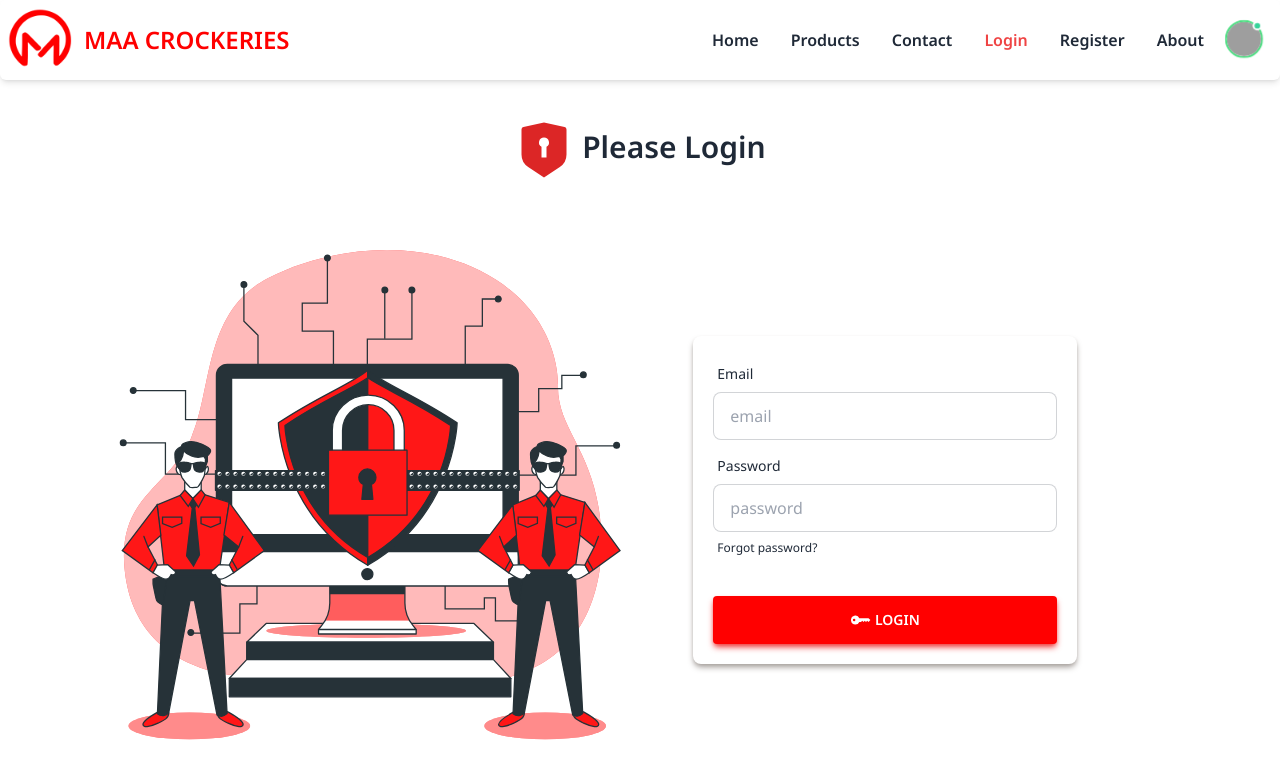
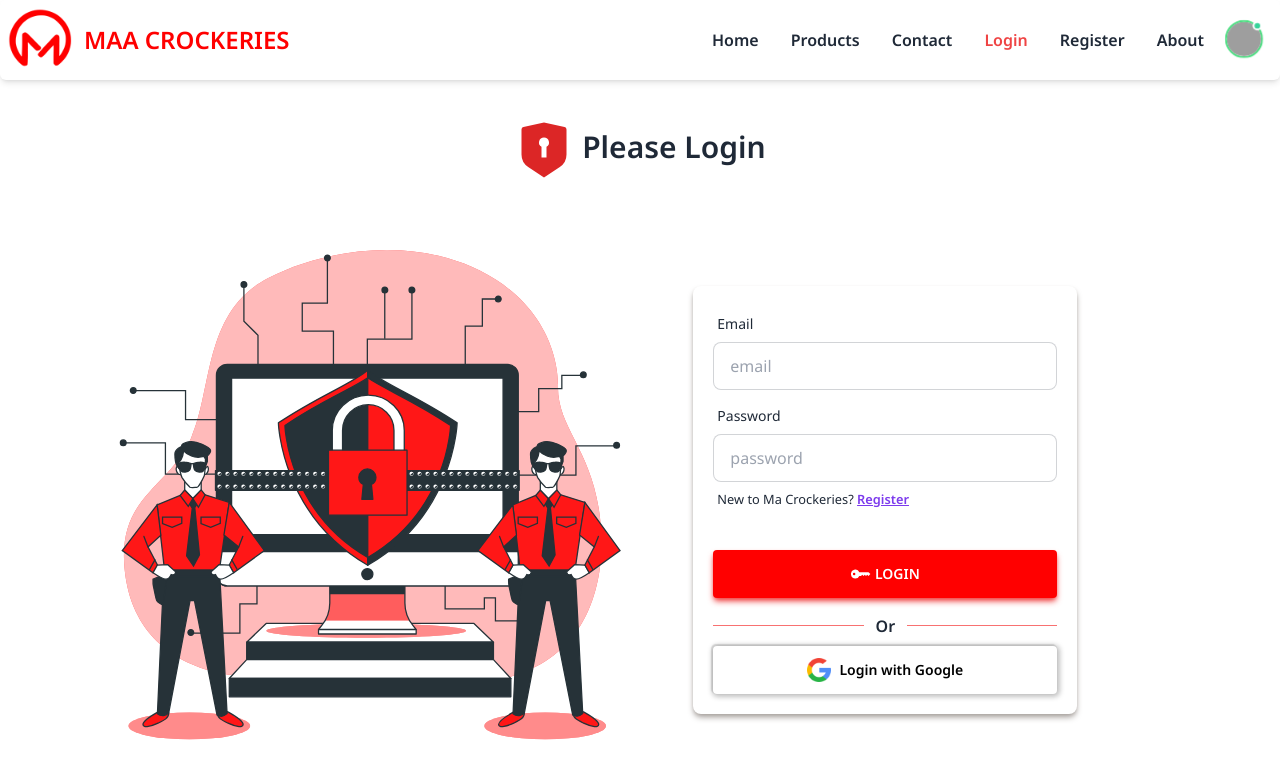
Before and after one commit to developer-shourav/MAA-CROCKERIES, a React (Vite) app: page /login in a window 1280 px wide. Shown: the top 778 px of the page. Built offline with nearby package versions, Linux system fonts and the light colour scheme; grey boxes are pictures that could not be loaded.

Commit message:
google button added

```diff
--- a/src/index.css
+++ b/src/index.css
@@ -43,3 +43,10 @@
    height: 100%;
    object-fit: cover;
  }
+
+  .card-gb{
+    background-color: rgba(241, 241, 241, 0.575);
+  }
+ .google-btn-shadow{
+  box-shadow: 1px 1px 5px 2px #14141442, -1px -1px 1px 1px rgba(0, 0, 0, 0.123);
+ }
--- a/src/pages/Login/Login.jsx
+++ b/src/pages/Login/Login.jsx
@@ -2,6 +2,8 @@
 import { BsKeyFill } from "react-icons/bs";
 import LoginImg from "../../assets/svg/login.svg";
 import { RiShieldKeyholeFill } from "react-icons/ri";
+import { Link } from 'react-router-dom';
+import GoogleImg from '../../assets/icons/goole.png';
 const Login = () => {
     return (
         <div className='container mx-auto'>
@@ -30,13 +32,17 @@
           </label>
           <input type="text" placeholder="password" className="input input-bordered" />
           <label className="label">
-            <a href="#" className="label-text-alt link link-hover">Forgot password?</a>
+            <small>New to Ma Crockeries? <Link to="/register" className='text-violet-600 font-bold underline'> Register</Link></small>
           </label>
         </div>
         <div className="form-control mt-6">
           <button  style={{ background: "red" }}
               className="btn rounded border-0 shadow-red-500 shadow-md"> <BsKeyFill className='me-1 text-xl'/> Login </button>
         </div>
+        <div className='flex justify-center items-center mt-2'>
+          <hr className='inline-block w-full border-1 border-red-400' /> <span className='mx-3 font-bold'> Or </span> <hr className='inline-block border-1 w-full border-red-400' />
+        </div>
+        <button className='btn normal-case bg-white   text-black rounded hover:bg-slate-100 google-btn-shadow border-0'> <img className='w-6 me-2' src={GoogleImg} alt="" /> Login with Google</button>
       </div>
     </div>
         </div>
```
Also changed, not shown: src/assets/icons/goole.png (added).
